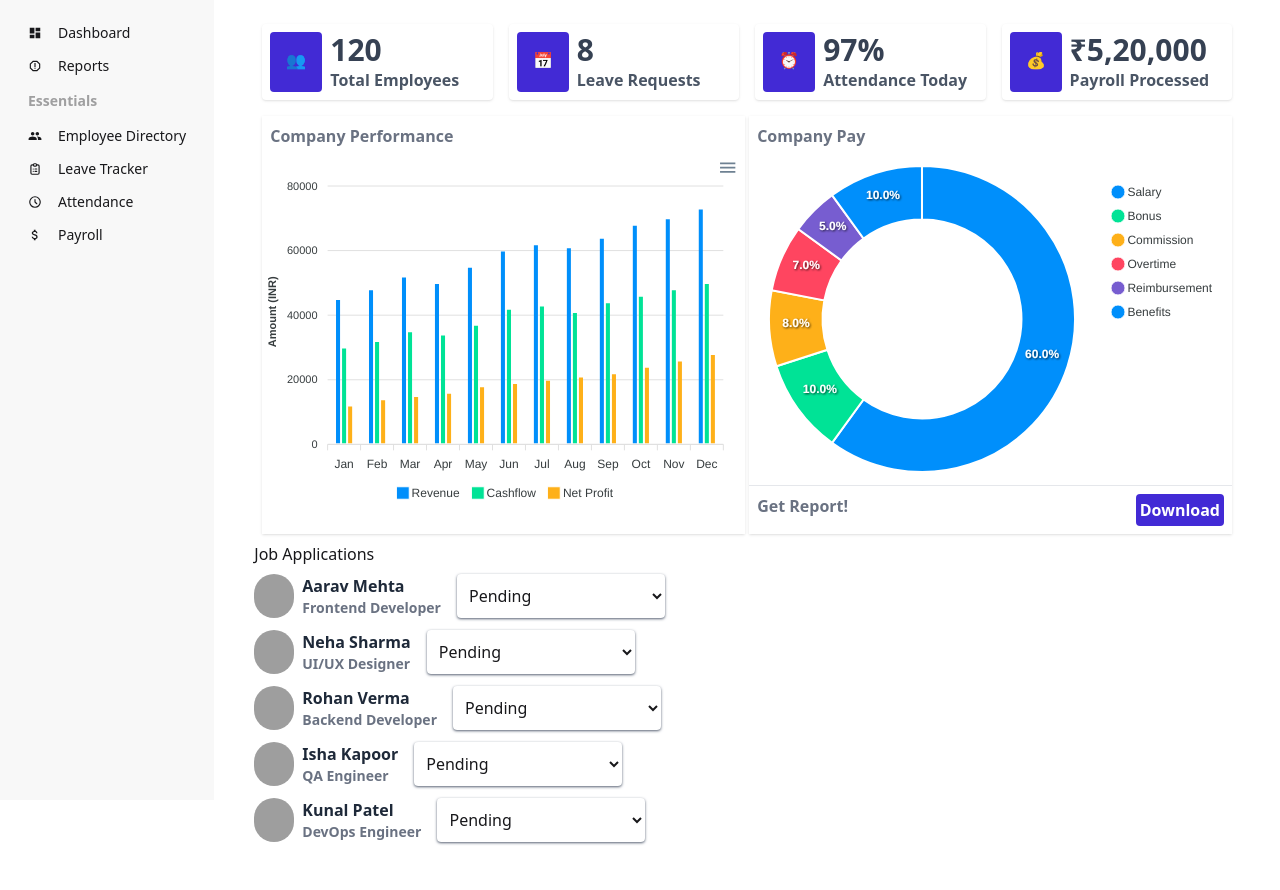
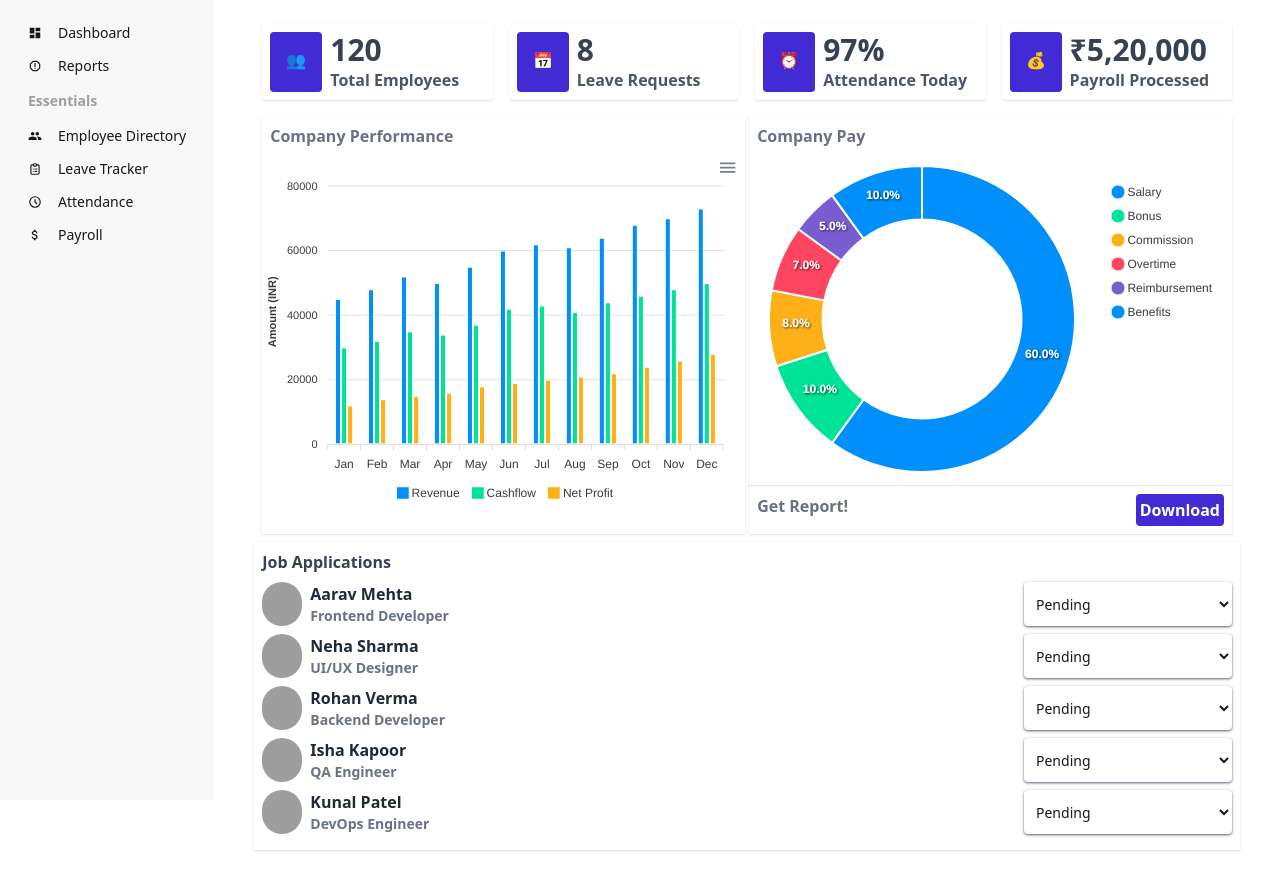
Before and after one commit to KaranSapra124/WorkSphere, a React (Vite) app: page / in a window 1280 px wide. Shown: the top 890 px of the page. After the commit the page ends 866 px from the top, so only its background shows below. Built offline with nearby package versions, Linux system fonts and the light colour scheme; grey boxes are pictures that could not be loaded.

Commit message:
Added Job Applications

```diff
--- a/src/Components/Dashboard/JobApplication.tsx
+++ b/src/Components/Dashboard/JobApplication.tsx
@@ -53,13 +53,13 @@ const JobApplication = () => {
     const [jobApplicantsData, setJobApplicantsData] = useState<JobApplicant[]>(jobApplicants)
     const [status, setStatus] = useState<ApplicantStatus[]>(["Pending", "Accepted", "Rejected"])
     return (
-        <div className='h-full'>
-            <h1>Job Applications</h1>
-            <div className='flex flex-col gap-3 my-2'>
+        <div className=' w-full shadow p-2'>
+            <h1 className='text-gray-700 font-semibold'>Job Applications</h1>
+            <div className='flex flex-col gap-2  my-2'>
                 {
                     jobApplicantsData?.map((elem: JobApplicant, index: number) => {
                         return <>
-                            <div className='flex gap-4'>
+                            <div className='flex gap-4 justify-between'>
                                 <div className='flex gap-2'>
                                     <img className='rounded-full w-10' src={elem?.image} alt={elem?.name} />
                                     <div>
@@ -67,17 +67,27 @@ const JobApplication = () => {
                                         <p className='text-gray-500 text-sm font-semibold'>{elem?.role}</p>
                                     </div>
                                 </div>
-                                <select defaultValue="Pick a color" className="w-52 shadow rounded shadow-gray-500 p-2">
+                                <select onChange={(e) => {
+                                    setJobApplicantsData((prev, currIndex: number) => {
+                                        return prev.filter((user: JobApplicant, dataIndex: number) => {
+                                            if (dataIndex === index) {
+                                                return { ...user, status: e.target.value }
+                                            } else {
+                                                return user
+                                            }
+                                        })
+                                    })
+                                }} defaultValue="Pick a color" className="w-52 shadow rounded text-sm shadow-gray-500 p-2">
                                     {status?.map((elem, index) => {
-                                        return <option>{elem}</option>
+                                        return <option className='text-sm'>{elem}</option>
                                     })}
                                 </select>
-                            </div>
+                            </div >
                         </>
                     })
                 }
             </div>
-        </div>
+        </div >
     )
 }
 
```
